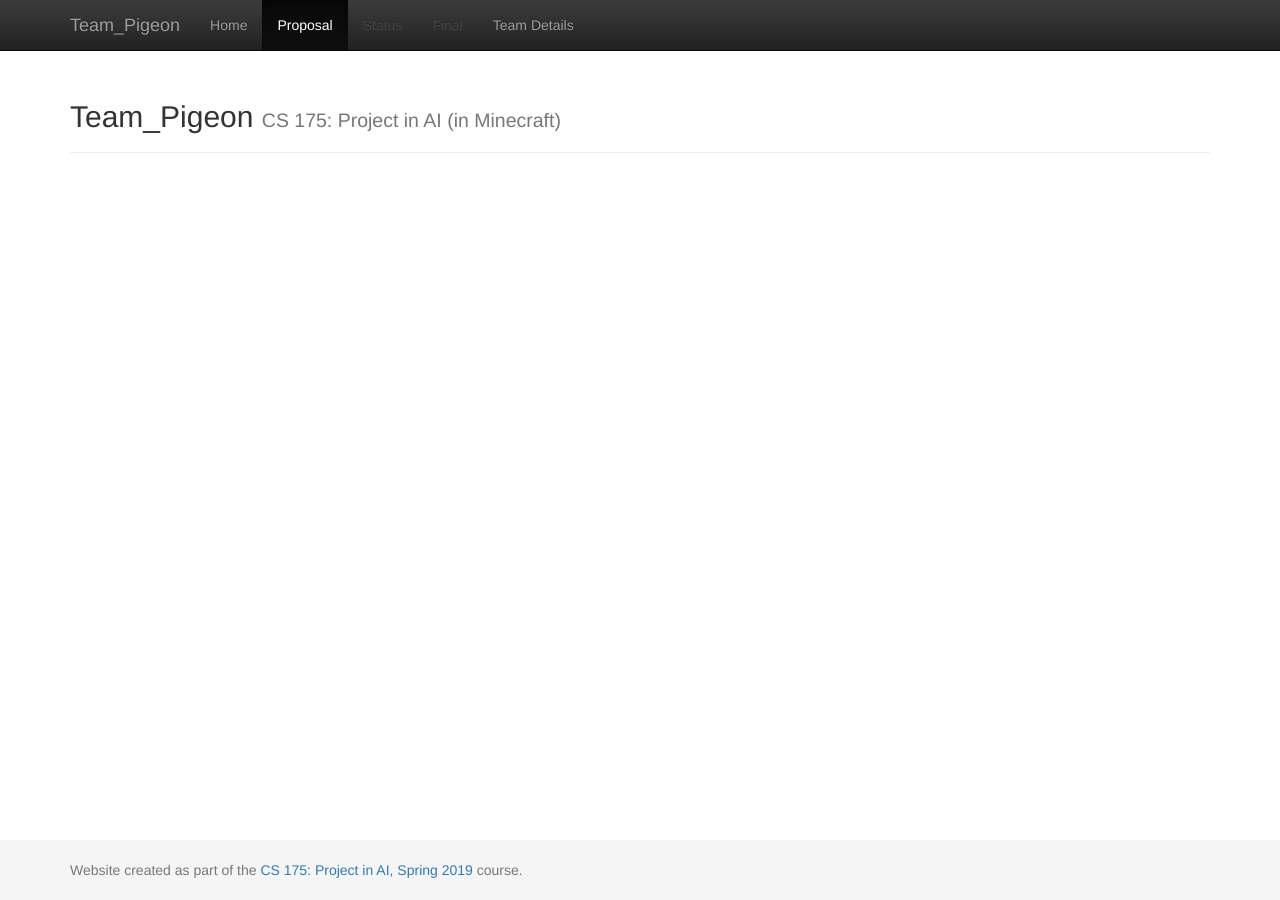
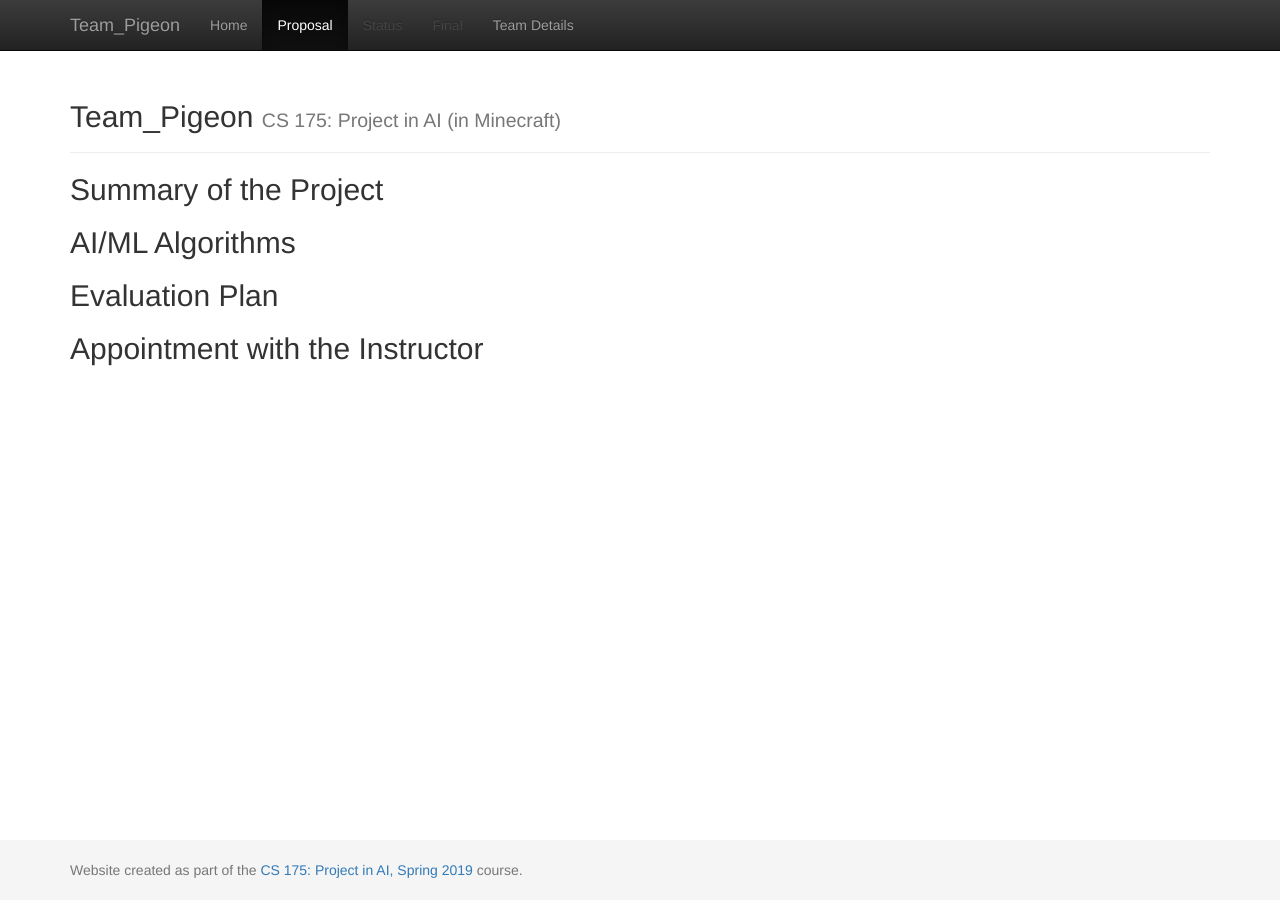
Before and after one commit to shanshs/Team-Pigeon, a Jekyll site: the page built from docs/proposal.md, in a window 1280 px wide. Built offline with Jekyll 4.4.1, drawn with Linux system fonts in a browser that asks for light colours.

Commit message:
Update proposal.md

```diff
--- a/docs/proposal.md
+++ b/docs/proposal.md
@@ -2,3 +2,14 @@
 layout: default
 title:  Team
 ---
+
+## Summary of the Project
+
+
+## AI/ML Algorithms
+
+
+## Evaluation Plan
+
+
+## Appointment with the Instructor
```
